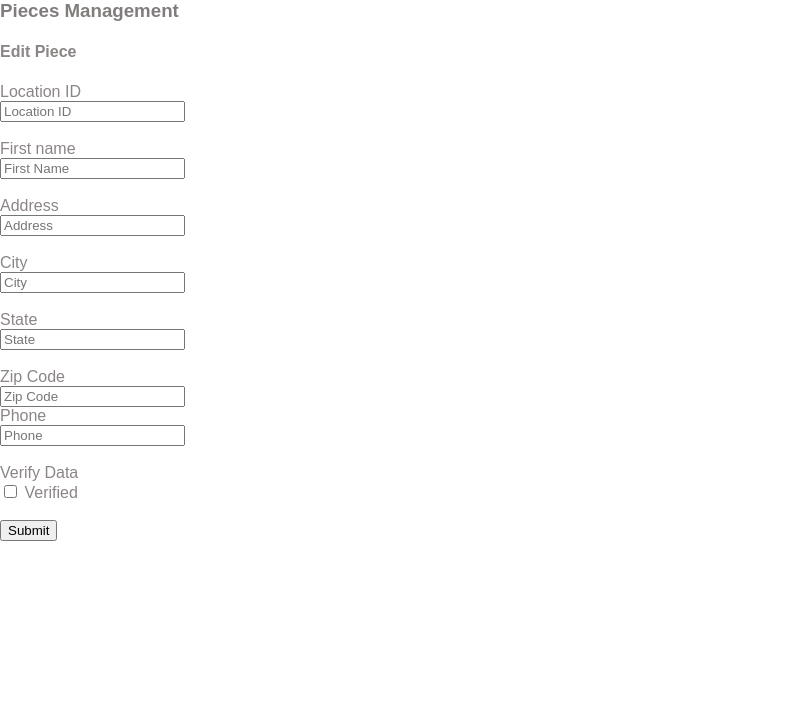
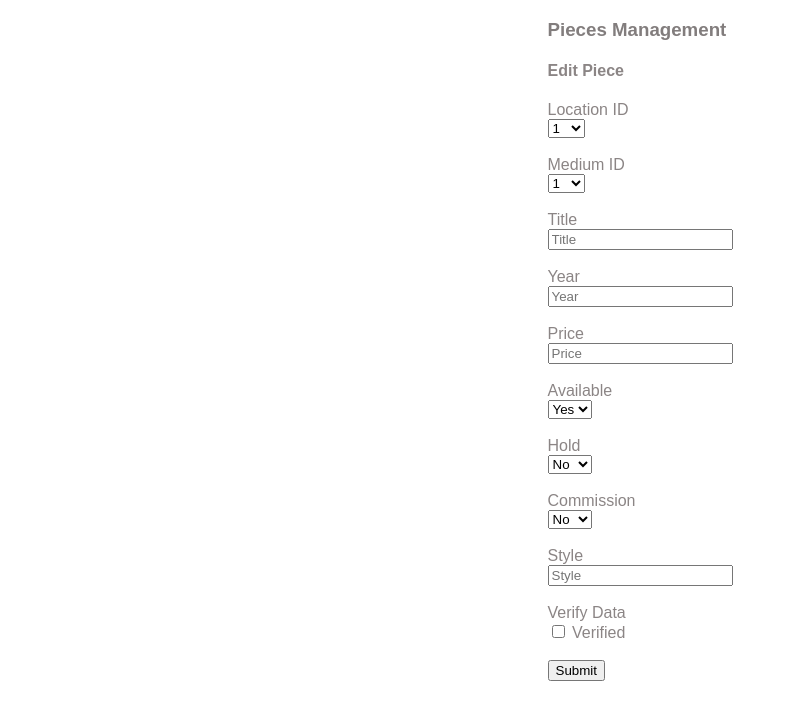
Before and after one commit to kevinhayden1/StudioCascadia, a Flask app: page /piece_edit in a window 1280 px wide. Shown: the top 720 px of the page, without its empty margins (0-796 px from the left). Run offline with Flask 2, Linux system fonts and the light colour scheme.

Commit message:
Finished updating ids in forms

```diff
--- a/static/css/style.css
+++ b/static/css/style.css
@@ -51,6 +51,8 @@ td {
 
 .form {
     margin-top: 20px;
+    width: 50%;
+    margin-left : 25%
 }
 
 #content {
--- a/templates/sc_artist_add.j2
+++ b/templates/sc_artist_add.j2
@@ -8,6 +8,9 @@
 {% endblock %}
 
 {% block body %}
+
+<div style="text-align: center;">
+<div style="display: inline-block; text-align: left;">
 
 <h3>Artist Management</h3>
 <h4>Add a New Artist</h4>
@@ -181,4 +184,7 @@
 
 {% endblock %}
 
+</div>
+</div>
+
 </html>
--- a/templates/sc_piece_edit.j2
+++ b/templates/sc_piece_edit.j2
@@ -9,67 +9,120 @@
 
 {% block body %}
 
+<div style="text-align: center;">
+<div style="display: inline-block; text-align: left;">
+
+
 <h3>Pieces Management</h3>
 <h4>Edit Piece</h4>
 
 <form>
 
     <div class="form-group row">
-        <label for="inputEmail3" class="col-sm-2 col-form-label">Location ID</label>
+        <label for="inputPiece" class="col-sm-2 col-form-label">Location ID</label>
         <div class="col-sm-10">
-        <input type="email" class="form-control" id="inputEmail3" placeholder="Location ID">
+       <select>
+            <option value="1">1</option>
+            <option value="2">2</option>
+            <option value="3">3</option>
+            <option value="4">4</option>
+            <option value="5">5</option>
+            <option value="6">6</option>
+            <option value="7">7</option>
+            <option value="8">8</option>
+            <option value="9">9</option>
+            <option value="10">10</option>
+        </select>
         </div>
     </div>
 
     </br>
 
     <div class="form-group row">
-        <label for="inputPassword3" class="col-sm-2 col-form-label">First name</label>
+        <label for="inputMediumID2" class="col-sm-2 col-form-label">Medium ID</label>
         <div class="col-sm-10">
-        <input type="name" class="form-control" id="inputPassword3" placeholder="First Name">
+       <select>
+            <option value="1">1</option>
+            <option value="2">2</option>
+            <option value="3">3</option>
+            <option value="4">4</option>
+            <option value="5">5</option>
+            <option value="6">6</option>
+            <option value="7">7</option>
+            <option value="8">8</option>
+            <option value="9">9</option>
+            <option value="10">10</option>
+        </select>
         </div>
     </div>
 
     </br>
 
     <div class="form-group row">
-        <label for="inputPassword3" class="col-sm-2 col-form-label">Address</label>
+        <label for="inputTitle" class="col-sm-2 col-form-label">Title</label>
         <div class="col-sm-10">
-        <input type="name" class="form-control" id="inputPassword3" placeholder="Address">
+        <input type="text" class="form-control" id="inputTitle" placeholder="Title">
         </div>
     </div>
 
     </br>
 
     <div class="form-group row">
-        <label for="inputPassword3" class="col-sm-2 col-form-label">City</label>
+        <label for="inputYear" class="col-sm-2 col-form-label">Year</label>
         <div class="col-sm-10">
-        <input type="name" class="form-control" id="inputPassword3" placeholder="City">
+        <input type="number" class="form-control" id="inputYear" placeholder="Year">
         </div>
     </div>
 
     </br>
 
     <div class="form-group row">
-        <label for="inputPassword3" class="col-sm-2 col-form-label">State</label>
+        <label for="inputPrice" class="col-sm-2 col-form-label">Price</label>
         <div class="col-sm-10">
-        <input type="name" class="form-control" id="inputPassword3" placeholder="State">
+        <input type="number" class="form-control" id="inputPrice" placeholder="Price">
         </div>
     </div>
 
     </br>
 
     <div class="form-group row">
-        <label for="inputPassword3" class="col-sm-2 col-form-label">Zip Code</label>
+        <label for="inputAvailable" class="col-sm-2 col-form-label">Available</label>
         <div class="col-sm-10">
-        <input type="name" class="form-control" id="inputPassword3" placeholder="Zip Code">
+        <select>
+            <option value="1">Yes</option>
+            <option value="0">No</option>
+        </select>
         </div>
     </div>
 
+    </br>
+
     <div class="form-group row">
-        <label for="inputPassword3" class="col-sm-2 col-form-label">Phone</label>
+        <label for="inputHold" class="col-sm-2 col-form-label">Hold</label>
         <div class="col-sm-10">
-        <input type="name" class="form-control" id="inputPassword3" placeholder="Phone">
+        <select>
+            <option value="0">No</option>
+            <option value="1">Yes</option>
+        </select>
+        </div>
+    </div>
+
+    </br>
+        <div class="form-group row">
+        <label for="inputCommission" class="col-sm-2 col-form-label">Commission</label>
+        <div class="col-sm-10">
+        <select>
+            <option value="0">No</option>
+            <option value="1">Yes</option>
+        </select>
+        </div>
+    </div>
+
+    </br>
+        <div class="form-group row">
+        <label for="inputStyle" class="col-sm-2 col-form-label">Style</label>
+        <div class="col-sm-10">
+        <input type="inputStyle" class="form-control" id="inputStyle" placeholder="Style">
         </div>
     </div>
 
@@ -127,4 +180,7 @@
 
 {% endblock %}
 
+</div>
+</div>
+
 </html>
```
Also changed, not shown: templates/sc_artist_edit.j2 (+9 -1 lines), templates/sc_customer_add.j2 (+7 -0 lines), templates/sc_customer_edit.j2 (+10 -1 lines), templates/sc_location_add.j2 (+7 -0 lines), templates/sc_location_edit.j2 (+7 -0 lines), templates/sc_medium_add.j2 (+7 -0 lines), templates/sc_medium_edit.j2 (+7 -0 lines), templates/sc_payment_add.j2 (+16 -12 lines), templates/sc_payment_edit.j2 (+12 -7 lines), templates/sc_piece_add.j2 (+20 -13 lines), templates/sc_sale_add.j2 (+14 -7 lines), templates/sc_sale_edit.j2 (+43 -11 lines), templates/sc_shipment_add.j2 (+14 -7 lines), templates/sc_shipment_edit.j2 (+35 -11 lines).
